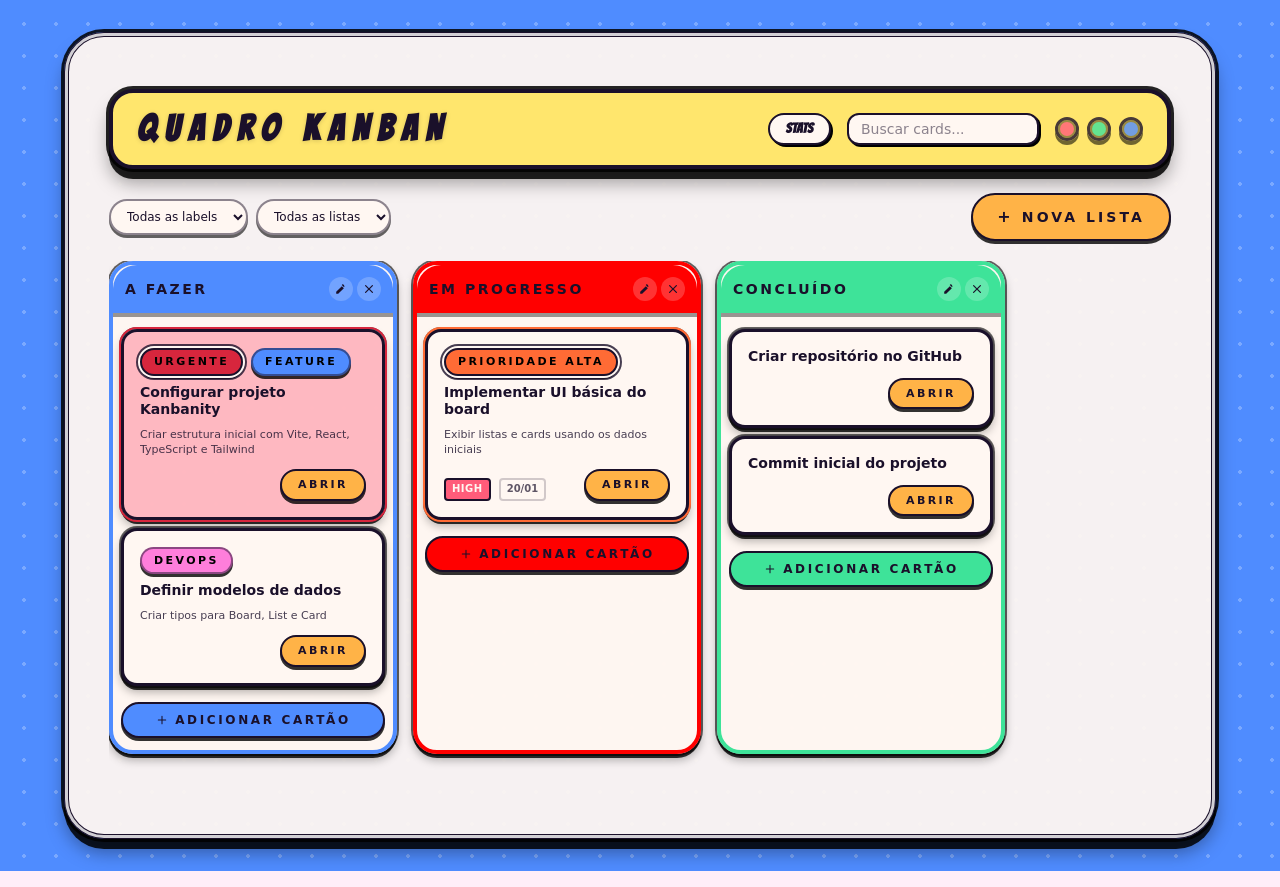
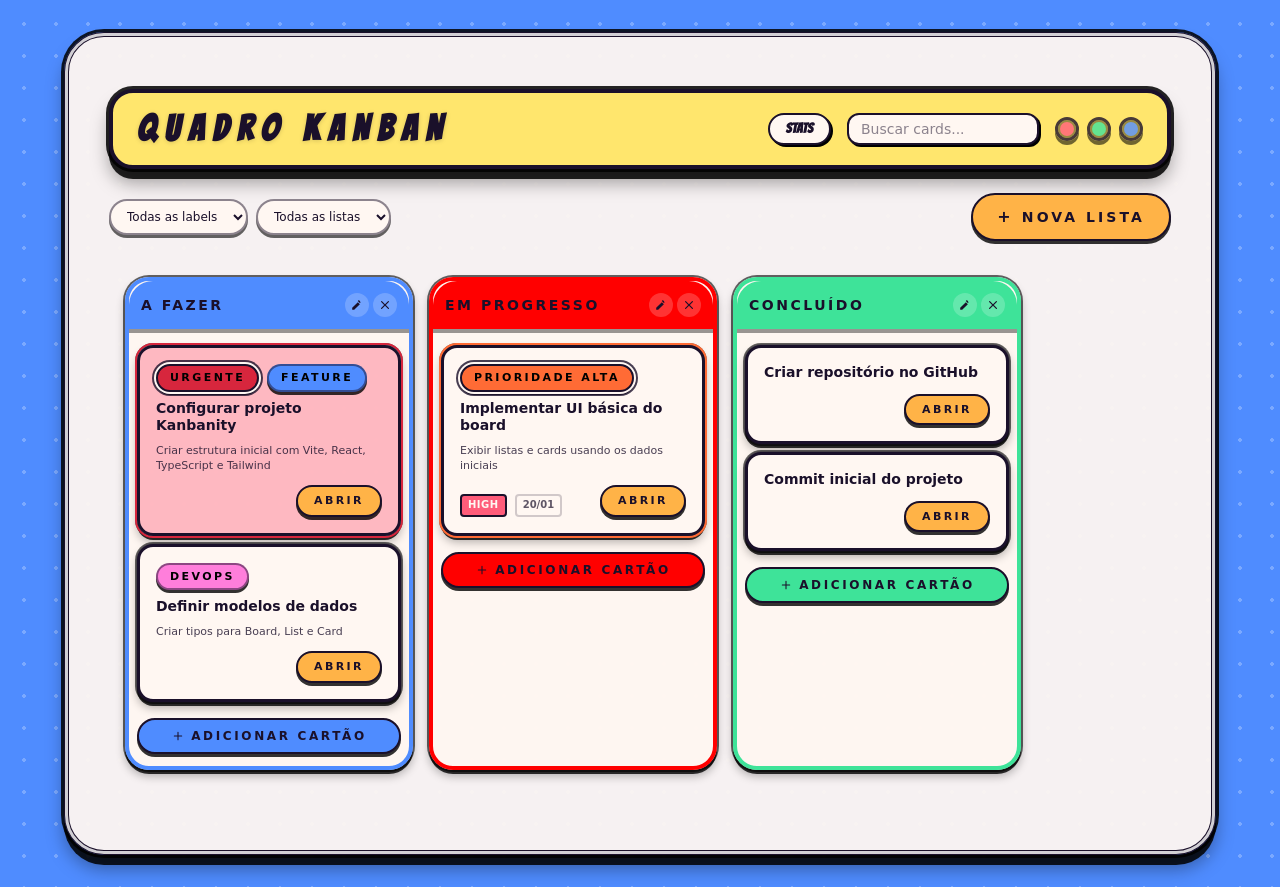
Before and after one commit to miquelven/Kanbanity, a React (Vite) app: page / in a window 1280 px wide. Built offline with nearby package versions, Linux system fonts and the light colour scheme.

Commit message:
style: padding change

```diff
--- a/src/components/Board.tsx
+++ b/src/components/Board.tsx
@@ -289,7 +289,7 @@ export function Board() {
         onDragStart={handleDragStart}
         onDragEnd={handleDragEnd}
       >
-        <div className="flex gap-4 overflow-x-auto pb-4">
+        <div className="flex gap-4 overflow-x-auto p-4">
           <SortableContext
             items={filteredLists.map((list) => list.id)}
             strategy={horizontalListSortingStrategy}
```
